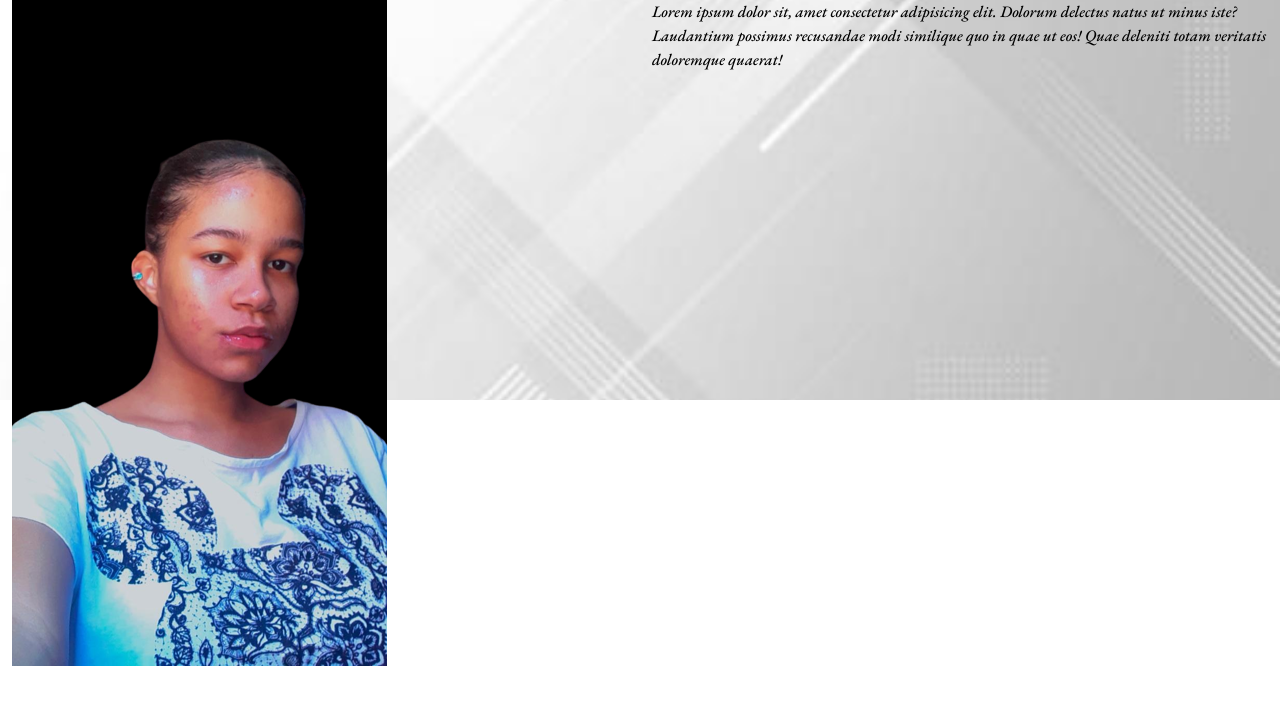
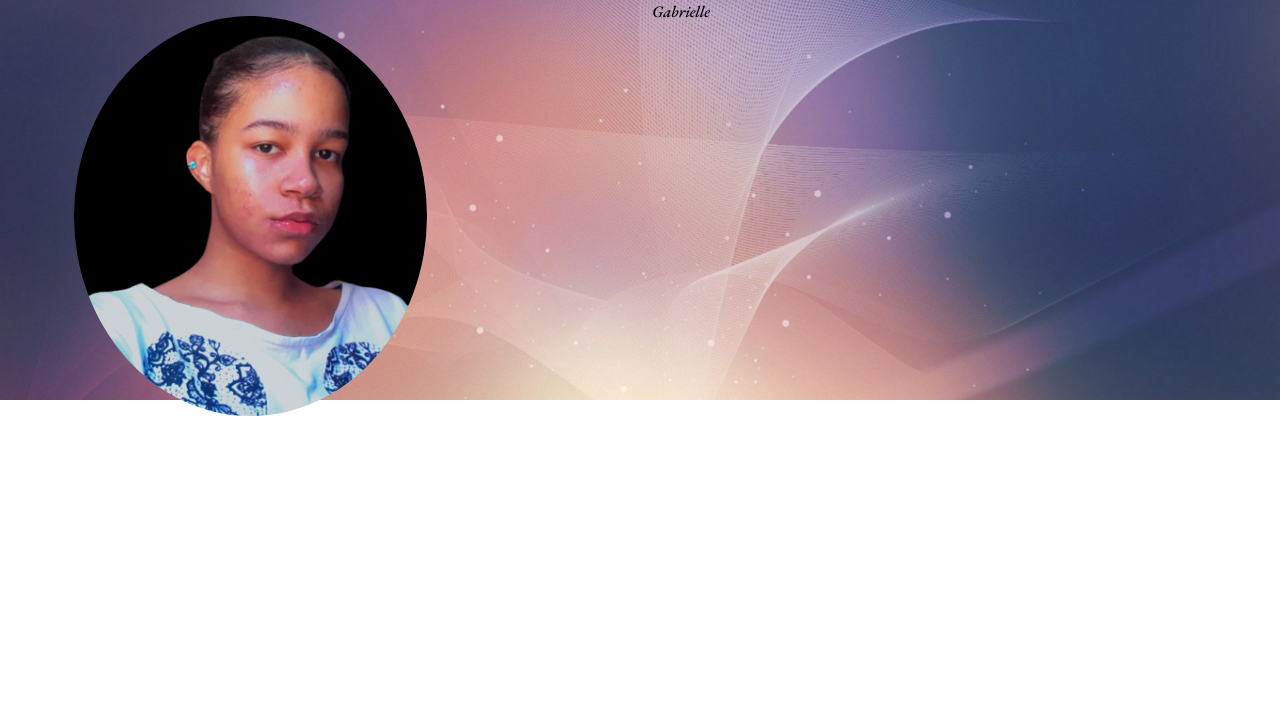
Before and after one commit to Gabriellefs20/Portifolio, a plain HTML site: page index.html in a window 1280 px wide. Drawn offline with nearby package versions, Linux system fonts and the light colour scheme.

Commit message:
ATUALIZACAO

```diff
--- a/assets/css/estilo.css
+++ b/assets/css/estilo.css
@@ -7,7 +7,7 @@ body{
 
 .banner{
     height: 50vh;
-    background: url('../img/fundo.jpg');
+    background: url('../img/2op.jpg');
     background-position: center;
     background-repeat: no-repeat;
     background-size: cover;
@@ -37,3 +37,8 @@ body{
 @media (max-width: 1399.98px) {
 
  }
+ .perfil{
+    border-radius: 70%; /* borda da foto*/
+height: 50vh;
+margin-left: 10%;
+ }
--- a/index.html
+++ b/index.html
@@ -12,12 +12,10 @@
     <div class="container-fluid banner">
         <div class="row">
             <div class="col-12 col-sm-6">
-                <img src="assets/img/perfil-gabrielle.png" alt="gabrielle" class="img-fluid">
+                <img src="assets/img/gabrielle.png" alt="gabrielle" class="img-fluid perfil mt-3 ">
             </div>
               <div class="col-12 col-sm-6">
-              <p>Lorem ipsum dolor sit, amet consectetur adipisicing elit. Dolorum delectus natus ut minus iste?
-                Laudantium possimus recusandae modi similique quo in quae ut eos! Quae deleniti totam veritatis
-                doloremque quaerat!</p>
+              <p>Gabrielle</p>
               </div>
         </div>
     </div>
```
Also changed, not shown: assets/img/1op.jpg (added), assets/img/2op.jpg (added), assets/img/gabrielle.png (added).
